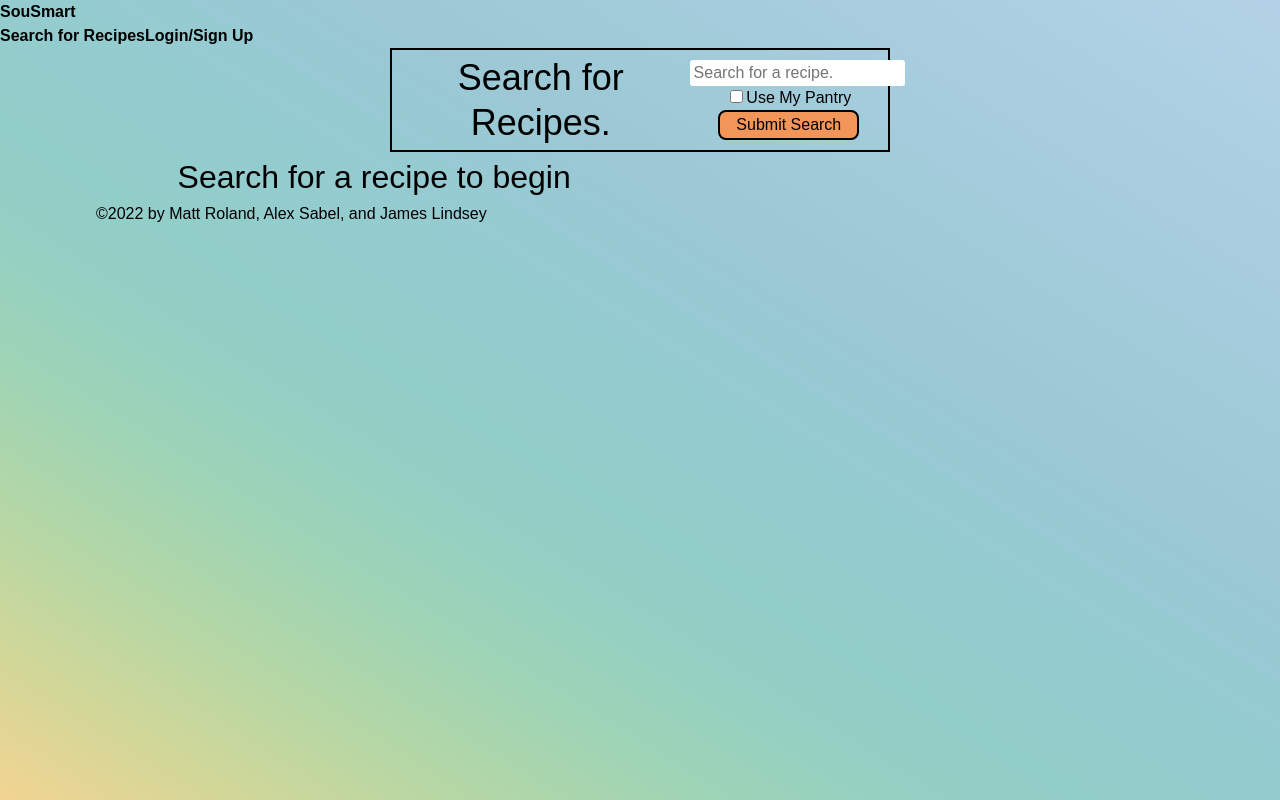
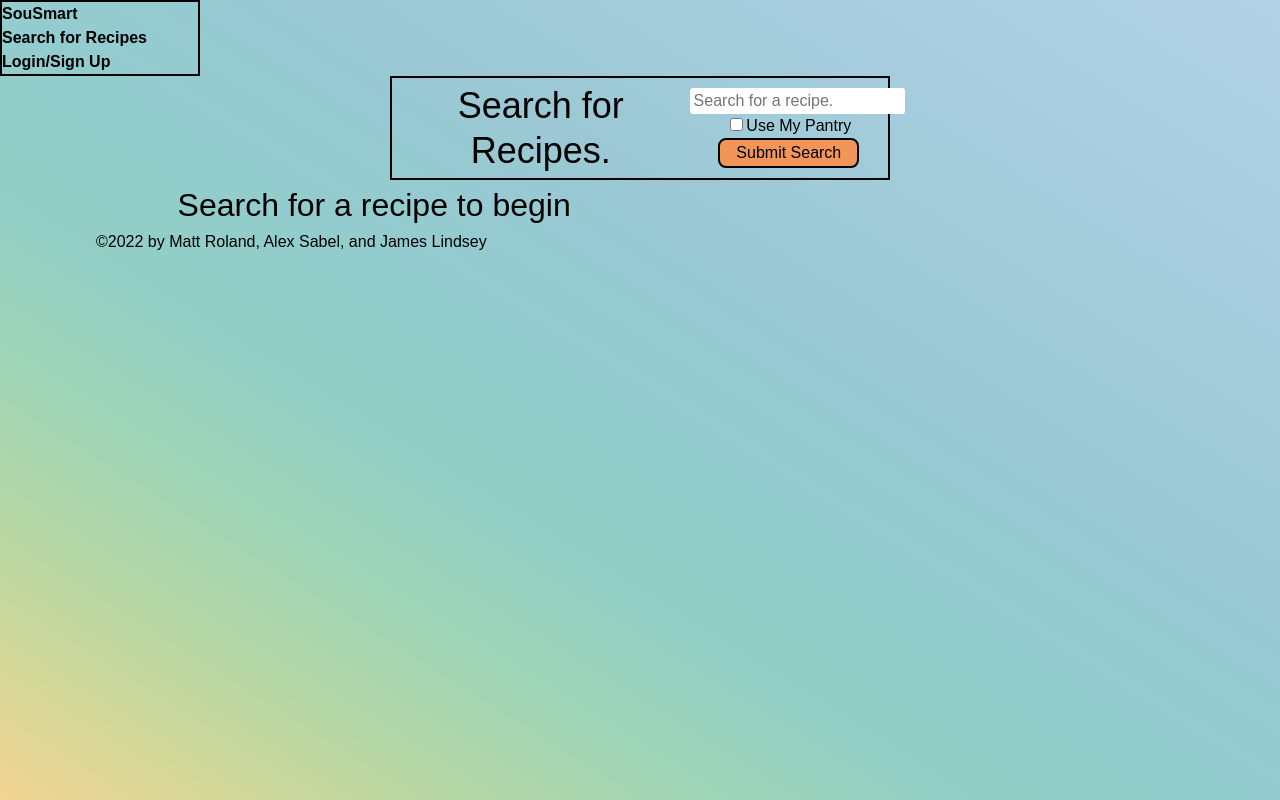
Before and after one commit to james182-dang/SouSmart, a React (Create React App) app in the folder client/: page / in a window 1280 px wide. Built offline with nearby package versions, Linux system fonts and the light colour scheme.

Commit message:
so many styles

```diff
--- a/client/src/components/Navbar/index.js
+++ b/client/src/components/Navbar/index.js
@@ -6,11 +6,30 @@ import LoginForm from '../LoginForm';
 
 import Auth from '../../utils/auth';
 
+const navStyle = {
+    display: 'flex',
+    border: '2px solid black',
+    padding: '5px, 30px, 5px',
+
+    maxWidth: '200px',
+    maxHeight: '300px',
+    textAlign: 'start',
+    justifyContent: 'left'
+}
+
+const loginStyle = {
+    display: 'flex'
+
+
+}
+
+
 const AppNavBar = () => {
     const [showModal, setShowModal] = useState(false);
 
     return (
         <>
+        <div style = { navStyle }>
           <Navbar bg='dark' variant='dark' expand='lg'>
               <Container fluid>
                   <Navbar.Brand as={Link} to='/'>
@@ -30,7 +49,9 @@ const AppNavBar = () => {
                                 <Nav.Link onClick={Auth.logout}>Logout</Nav.Link>
                               </>
                           ) : (
+                              <div style={ loginStyle}>
                               <Nav.Link onClick={() => setShowModal(true)}>Login/Sign Up</Nav.Link>
+                              </div>
                           )}
                       </Nav>
                   </Navbar.Collapse>
@@ -66,7 +87,15 @@ const AppNavBar = () => {
                 </Modal.Body>
             </Tab.Container>
           </Modal>
+
+        </div>
+
+        <div>
+
+        </div>
         </>
+
+
     );
 };
 
```
